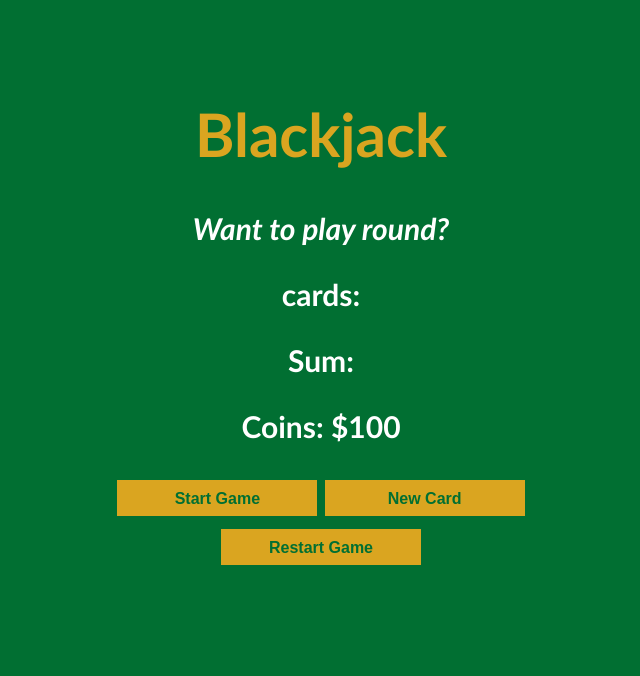
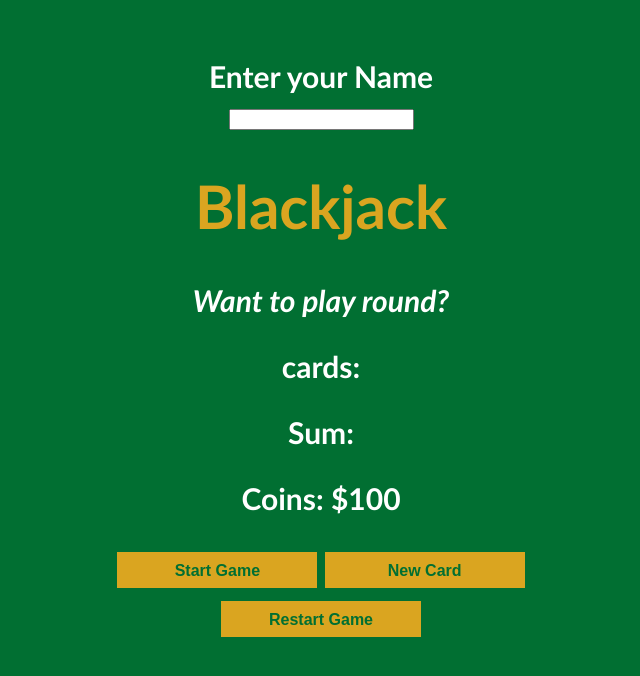
Before and after one commit to GawaliAbhishek/blackjackgame, a plain HTML site: page index.html in a window 1280 px wide. Shown: the whole page, without its empty margins (319-959 px from the left). Drawn offline with Linux system fonts and the light colour scheme.

Commit message:
Name Taking Function added

```diff
--- a/index.html
+++ b/index.html
@@ -8,6 +8,10 @@
     <title>The BlackJack Game</title>
 </head>
 <body>
+<div class="abhi">
+   Enter your Name<br>
+    <input type="text">
+</div>
     <h1>Blackjack</h1>
     <p id="message-el">Want to play round?</p>
     <p id="cards-el">cards: </p>
```
Also changed, not shown: style.css (line endings or trailing spaces).
